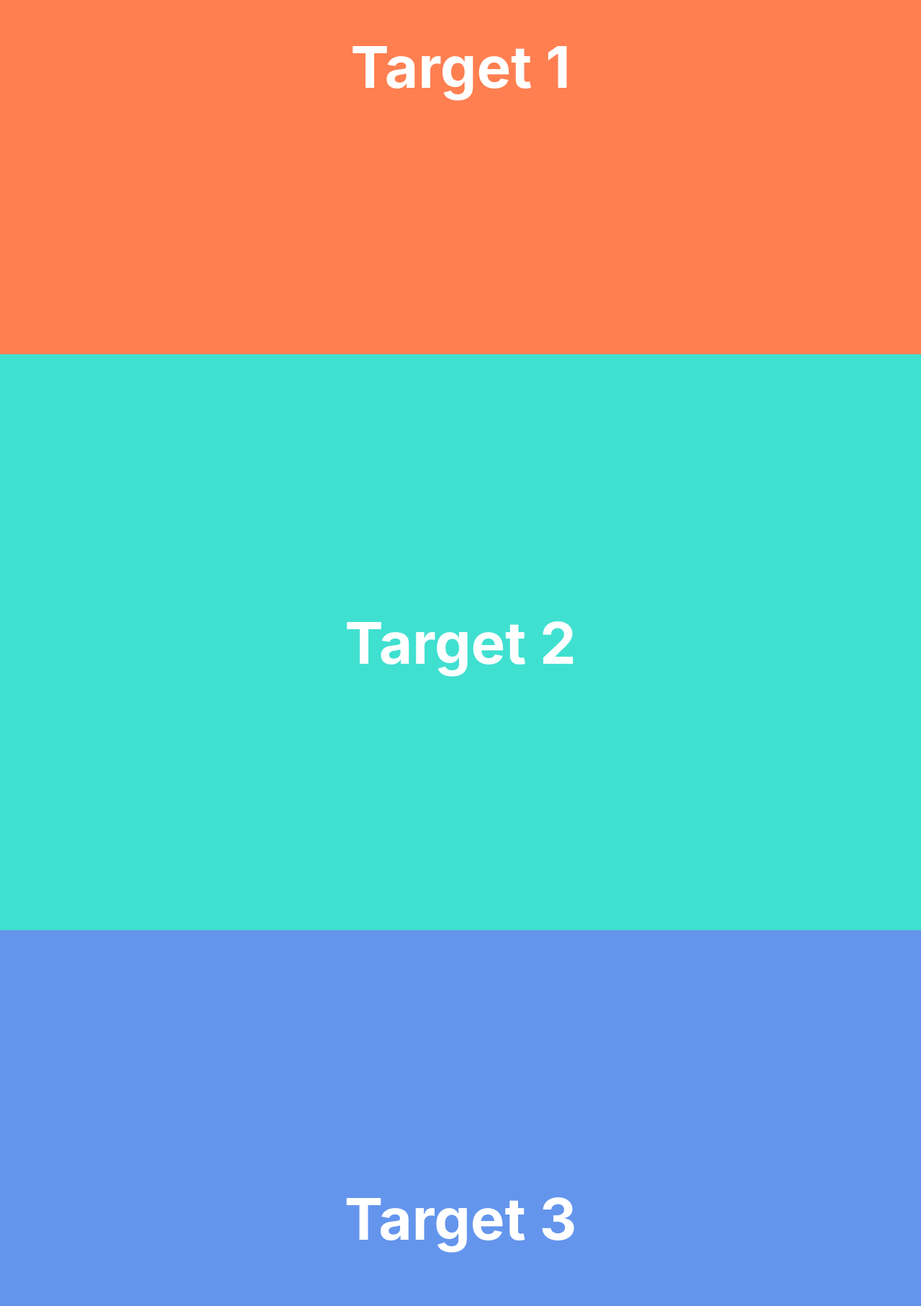
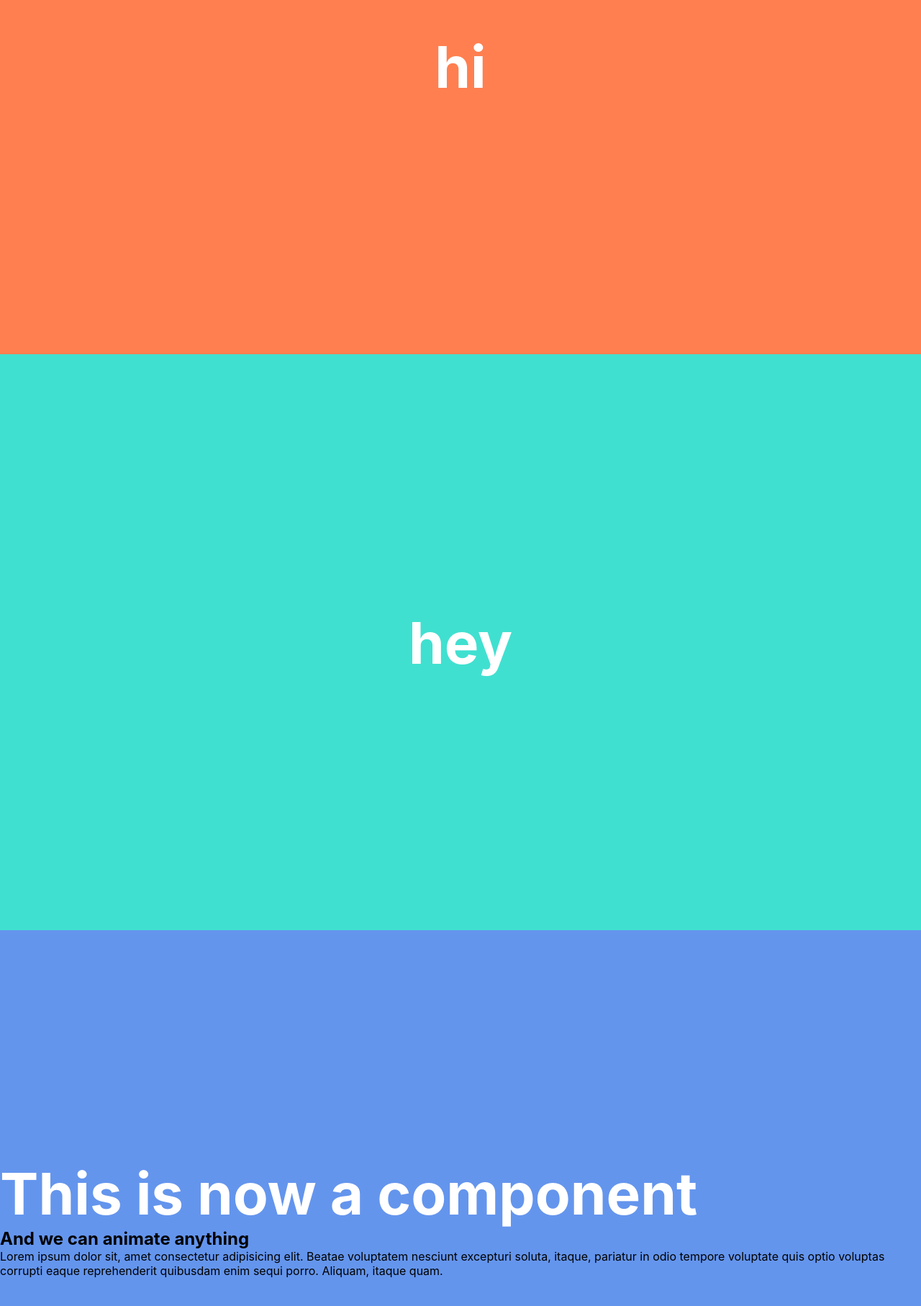
Before and after one commit to vinicius-el-khalili/reactnn, a React (Create React App) app: page / in a window 1280 px wide. Shown: the part 308-2122 px from the top of the page at 72% size. Built offline with nearby package versions, Linux system fonts and the light colour scheme.

Commit message:
add new component: AnimateOnShow

```diff
--- a/src/App.tsx
+++ b/src/App.tsx
@@ -2,6 +2,7 @@ import React from 'react';
 import { ScrollContainer } from './components/ScrollContainer';
 import { useRef } from 'react';
 import { useElementOnScreen } from './hooks/useElementOnScreen';
+import { AnimateOnShow } from './components/AnimateOnShow';
 
 const options = {
   root:null,
@@ -20,26 +21,27 @@ function App() {
   const isVisible3 = useElementOnScreen(options,target3);
   return (
     <div className="App">
-
       <div className='Header'>
         <h2>1:{!isVisible1 ? 'n' : 'y'}, 2:{!isVisible2 ? 'n' : 'y'}</h2>
       </div>
-
       <ScrollContainer style={{backgroundColor:"coral"}} >
-        <h1 className={!isVisible1?"hidden":"show"} ref={target1} >Target 1</h1>
+        <AnimateOnShow animationClasses={["show"]} ioOptions={options}>
+          <h1>hi</h1>
+        </AnimateOnShow>
+        </ScrollContainer>
+      <ScrollContainer style={{backgroundColor:"turquoise"}} >
+      <AnimateOnShow animationClasses={["show"]} ioOptions={options}>
+          <h1>hey</h1>
+        </AnimateOnShow>
       </ScrollContainer>
-
-      <ScrollContainer style={{backgroundColor:"turquoise"}} >
-        <h1 className={!isVisible2?"hidden":"show"} ref={target2} >Target 2</h1>
+      <ScrollContainer style={{backgroundColor:"cornflowerblue"}} >
+        <AnimateOnShow animationClasses={["show"]} ioOptions={options}>
+          <h1>This is now a component</h1>
+          <h2>And we can animate anything</h2>
+          <p>Lorem ipsum dolor sit, amet consectetur adipisicing elit. Beatae voluptatem nesciunt excepturi soluta, itaque, pariatur in odio tempore voluptate quis optio voluptas corrupti eaque reprehenderit quibusdam enim sequi porro. Aliquam, itaque quam.</p>
+        </AnimateOnShow>
       </ScrollContainer>
-
-      <ScrollContainer style={{backgroundColor:"cornflowerblue"}} >
-        <h1 className={!isVisible3?"hidden":"show"} ref={target3} >Target 3</h1>
-      </ScrollContainer>
-
-
     </div>
   );
-}
-
+};
 export default App;
--- /dev/null
+++ b/src/components/AnimateOnShow.tsx
@@ -0,0 +1,18 @@
+import React, { useRef } from "react"
+import { useElementOnScreen } from "../hooks/useElementOnScreen"
+
+type AnimateOnShowProps = {
+    children?:React.ReactNode,
+    animationClasses:string[],
+    ioOptions:object // intersection observer options
+}
+
+export const AnimateOnShow = ({children,animationClasses,ioOptions}:AnimateOnShowProps) => {
+    const target = useRef(null)
+    const isVisible = useElementOnScreen(ioOptions,target)
+    return(
+        <div className={!isVisible?"hidden":animationClasses.join(" ")} ref={target}>
+            {children}
+        </div>
+    )
+}
--- a/src/components/ScrollContainer.tsx
+++ b/src/components/ScrollContainer.tsx
@@ -4,10 +4,9 @@ type ScrollContainerType={
     style?:React.CSSProperties
 }
 export const ScrollContainer = ({children,style}:ScrollContainerType) => {
-
     return (
         <div className="ScrollContainer" style={style}>
             {children}
         </div>
-    )
+    );
 }
--- a/src/hooks/useElementOnScreen.tsx
+++ b/src/hooks/useElementOnScreen.tsx
@@ -1,10 +1,5 @@
 import React, { useState, useMemo, useEffect } from "react";
-type optionsType = {
-  root: null,
-  rootMargin: string,
-  threshold: number,
-};
-export const useElementOnScreen = (options:optionsType,targetRef:React.MutableRefObject<null>) => {
+export const useElementOnScreen = (options:object,targetRef:React.MutableRefObject<null>) => {
   const [isVisible,setIsVisible]=useState(false);
   const callbackfunction=(entries:any)=>{
     const [entry]=entries;
```
Also changed, not shown: src/components/IntersectionObserverContainer.tsx (deleted, +0 -10 lines).
